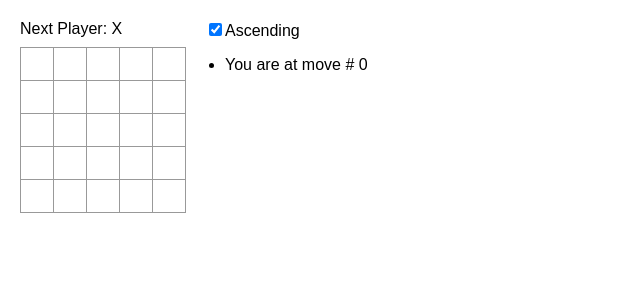
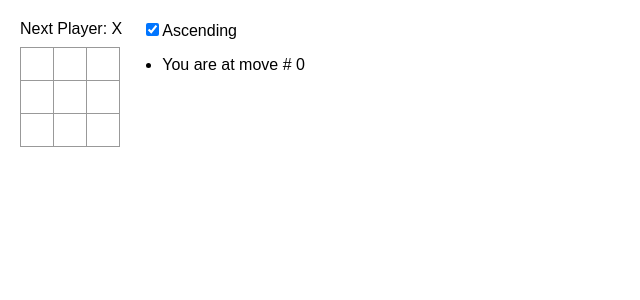
Before and after one commit to NarDevGH/ReactTS-Tic_Tac_Toe, a React (Vite) app: page / in a window 1280 px wide. Shown: the top 300 px of the page, without its empty margins (0-640 px from the left). Built offline with nearby package versions, Linux system fonts and the light colour scheme.

Commit message:
change board size to 3

```diff
--- a/src/components/Game.tsx
+++ b/src/components/Game.tsx
@@ -4,7 +4,7 @@ import Board from "./Board"
 import { BoardSquares } from "./Board";
 
 export default function Game() {
-    const boardSize: number = 5;
+    const boardSize: number = 3;
 
     const [history, setHistory] = useState<Array<BoardSquares>>([Array(boardSize * boardSize).fill(null)]);
     const [currentMove, setCurrentMove] = useState<number>(0);
```
